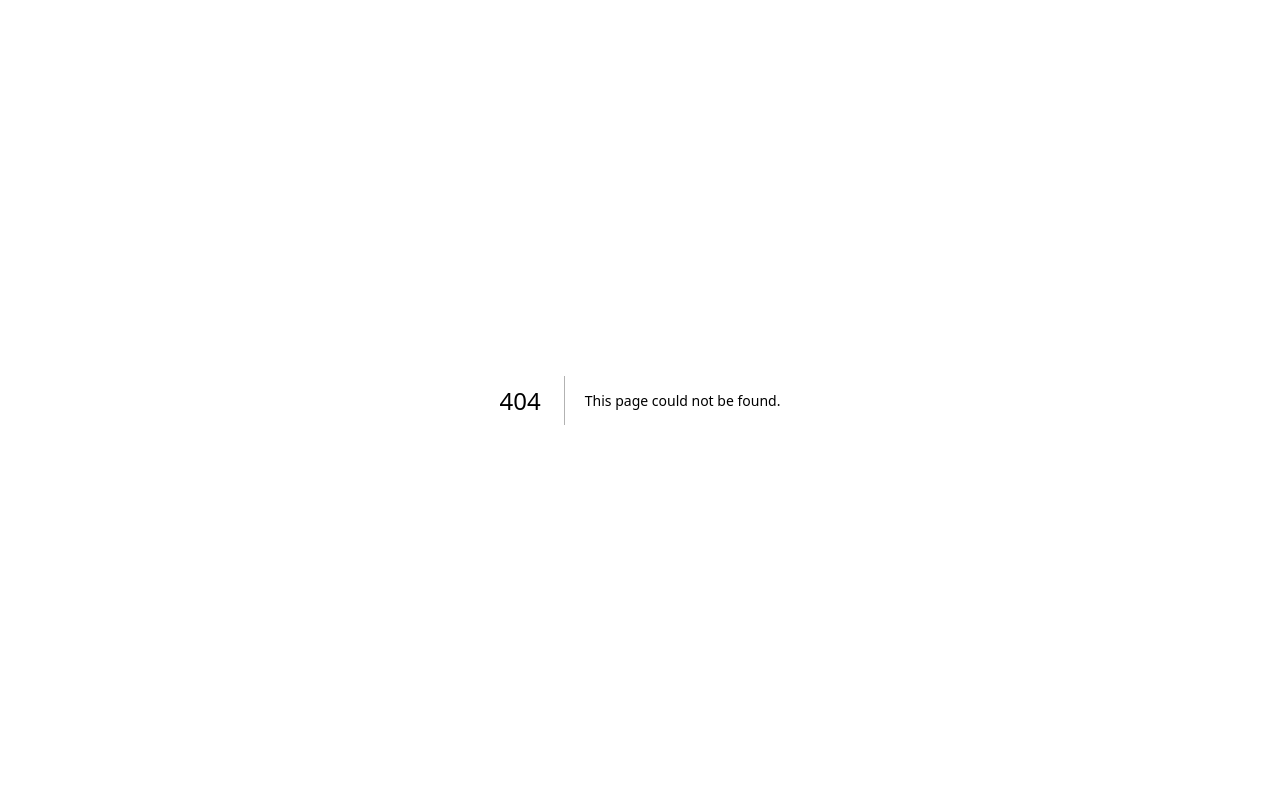
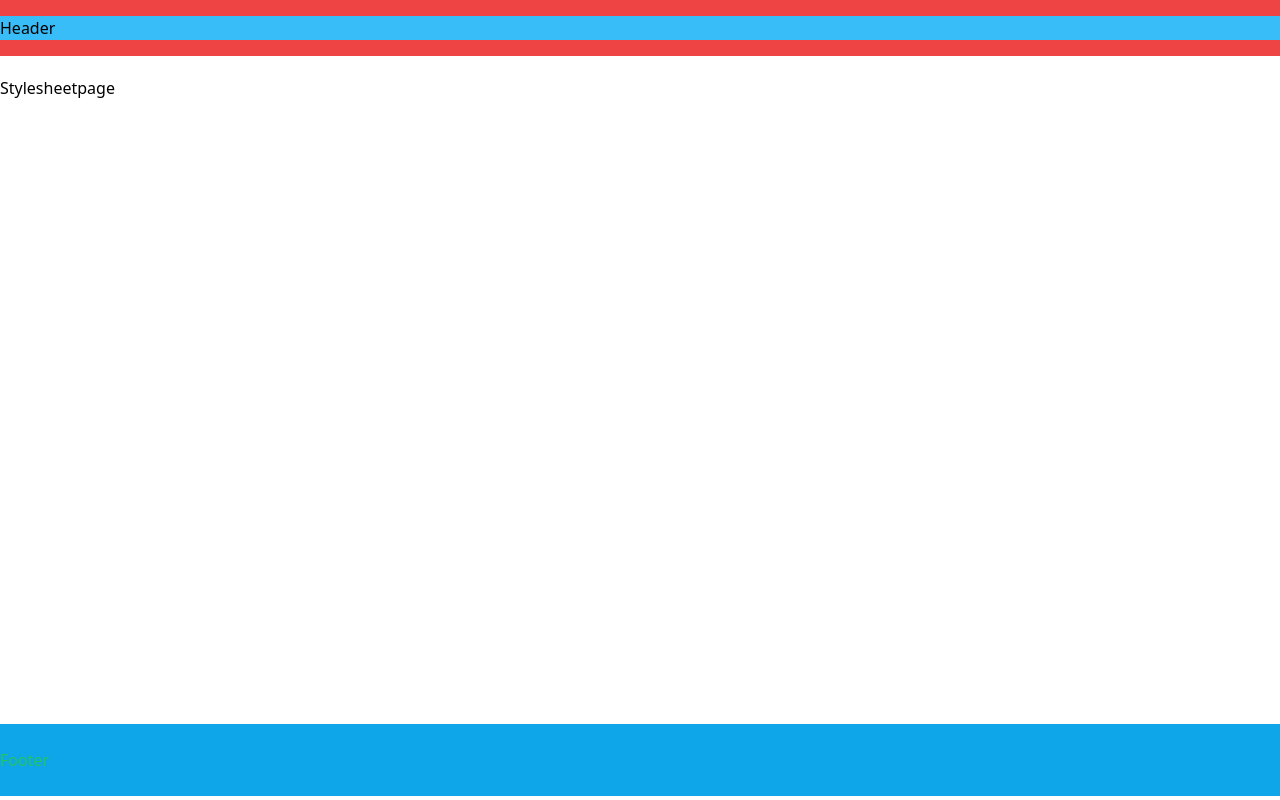
Before and after one commit to HYDDDDD/crazyorange, a Next.js app: page /stylesheet in a window 1280 px wide. Before the commit this address had no page. Built offline with nearby package versions, Linux system fonts and the light colour scheme.

Commit message:
Update: style and set layout

```diff
--- a/src/layouts/Default/Footer/index.tsx
+++ b/src/layouts/Default/Footer/index.tsx
@@ -3,7 +3,7 @@ import { Fragment } from 'react'
 const Footer = () => {
   return (
     <Fragment>
-      <footer className="text-green-500 bg-sky-500">Footer</footer>
+      <footer className="bg-sky-500 py-6 text-green-500">Footer</footer>
     </Fragment>
   )
 }
--- a/src/layouts/Default/Header/index.tsx
+++ b/src/layouts/Default/Header/index.tsx
@@ -4,8 +4,10 @@ import { Fragment } from 'react'
 const Header = () => {
   return (
     <Fragment>
-      <header className={clsx(`fixed top-0 z-50 w-full bg-red-500`)}>
-        <p>Header</p>
+      <header className={clsx(`fixed top-0 z-50 w-full space-y-4 bg-red-500 py-4`)}>
+        <div className={clsx(`container flex items-center justify-between bg-sky-400`)}>
+          <p>Header</p>
+        </div>
       </header>
     </Fragment>
   )
--- a/src/pages/index.tsx
+++ b/src/pages/index.tsx
@@ -7,7 +7,7 @@ const HomePage: NextPageWithLayout = () => {
   // return this!
   return (
     <Fragment>
-      <h1 className="text-red-500 bg-slate-500">content</h1>
+      <h1 className="bg-slate-500 text-red-500">content</h1>
     </Fragment>
   )
 }
--- /dev/null
+++ b/src/pages/stylesheet.tsx
@@ -0,0 +1,13 @@
+import { NextGetLayout } from '@/types/layout'
+import { getDefaultLayout } from '@/utils'
+import React from 'react'
+
+type StylesheetpageProps = NextGetLayout
+
+const Stylesheetpage: StylesheetpageProps = () => {
+  return <div>Stylesheetpage</div>
+}
+
+Stylesheetpage.getLayout = getDefaultLayout
+
+export default Stylesheetpage
--- a/src/styles/base/_layout.scss
+++ b/src/styles/base/_layout.scss
@@ -5,6 +5,9 @@
   }
 
   main {
+    @apply w-full;
+
     padding-top: var(--header-height);
+    height: calc(100vh - var(--header-height));
   }
 }
--- a/tailwind.config.js
+++ b/tailwind.config.js
@@ -6,12 +6,7 @@ module.exports = {
     './src/layouts/**/*.{js,ts,jsx,tsx,mdx}',
   ],
   theme: {
-    extend: {
-      backgroundImage: {
-        'gradient-radial': 'radial-gradient(var(--tw-gradient-stops))',
-        'gradient-conic': 'conic-gradient(from 180deg at 50% 50%, var(--tw-gradient-stops))',
-      },
-    },
+    extend: {},
   },
   plugins: [],
 }
```
